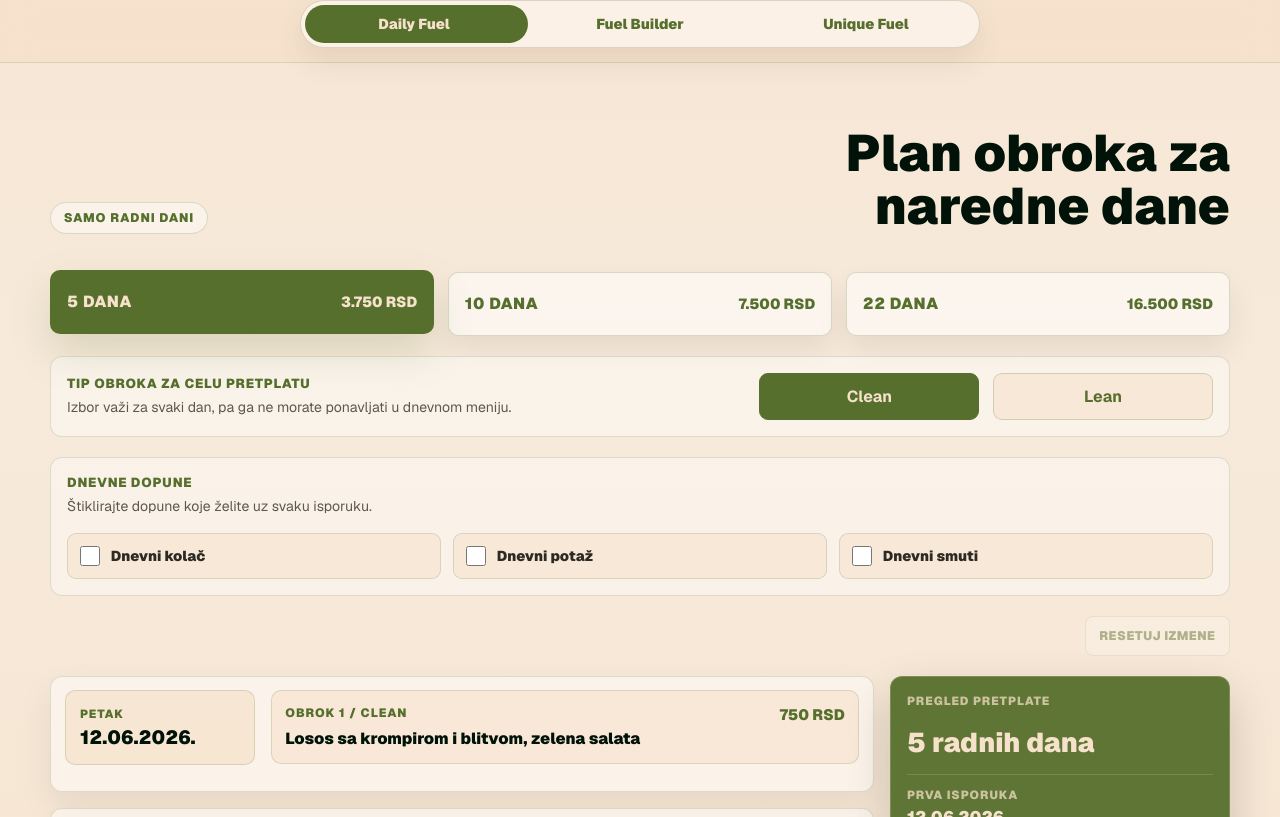
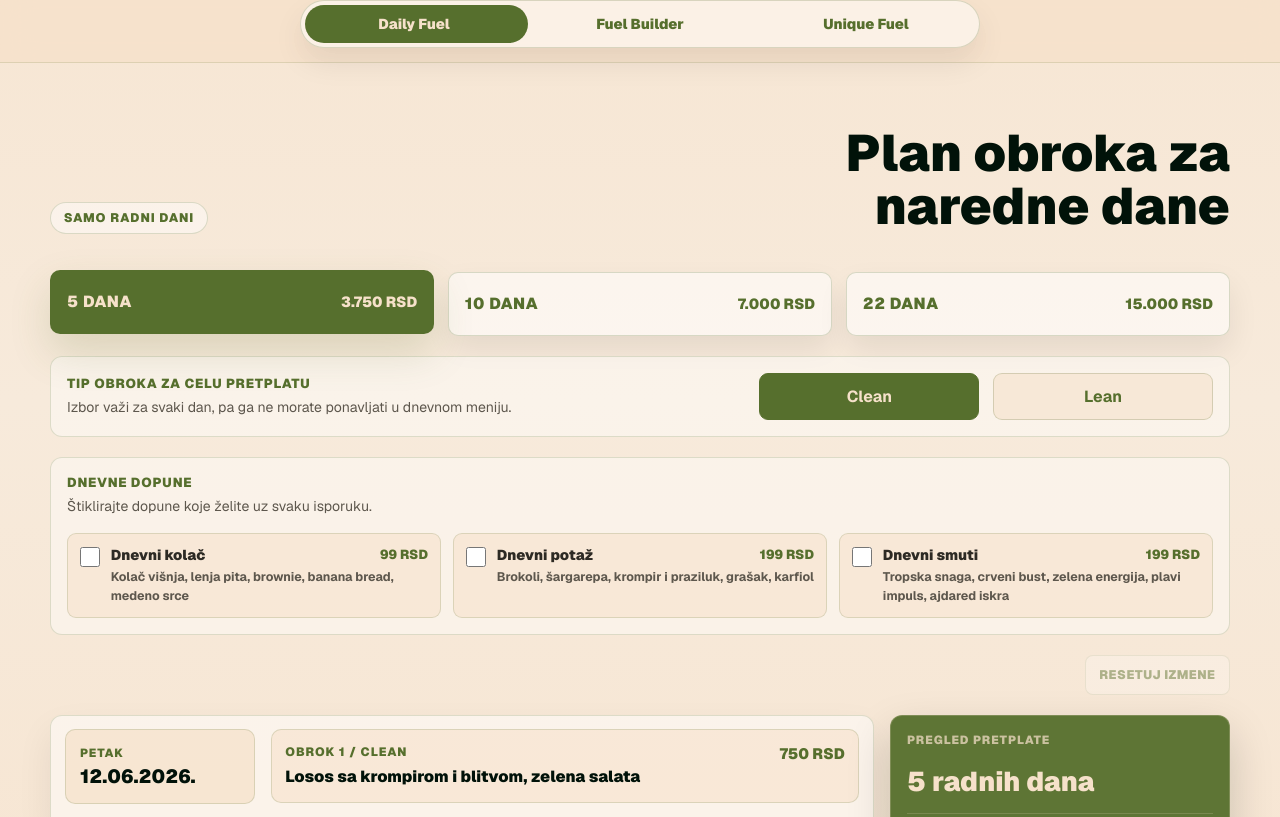
Before and after one commit to nemanja2424/ketering2, a Next.js app: page /poruci in a window 1280 px wide. Shown: the part 580-1397 px from the top of the page. Built offline with nearby package versions, Linux system fonts and the light colour scheme.

Commit message:
pre nego sjebem nesto i predjem na nikoline zahteve

```diff
--- a/src/app/poruci/page.jsx
+++ b/src/app/poruci/page.jsx
@@ -10,6 +10,17 @@ const VARIANT_PRICES_RSD = {
   lean: 850,
 };
 
+const SUBSCRIPTION_PLAN_PRICES_RSD = {
+  clean: {
+    10: 7000,
+    22: 15000,
+  },
+  lean: {
+    10: 8000,
+    22: 17000,
+  },
+};
+
 const SUBSCRIPTION_OPTIONS = [
   { days: 5, label: '5 dana' },
   { days: 10, label: '10 dana' },
@@ -20,37 +31,40 @@ const SUBSCRIPTION_EXTRAS = [
   {
     id: 'dnevni-kolac',
     label: 'Dnevni kolač',
-    priceRsd: 350,
+    priceRsd: 99,
+    description: 'Kolač višnja, lenja pita, brownie, banana bread, medeno srce',
     rotation: {
-      ponedeljak: 'Protein kuglice',
-      utorak: 'Mini cheesecake',
-      sreda: 'Čia puding',
-      cetvrtak: 'Kolač sa jabukom',
-      petak: 'Čokoladni mus',
+      ponedeljak: 'Kolač višnja',
+      utorak: 'Lenja pita',
+      sreda: 'Brownie',
+      cetvrtak: 'Banana bread',
+      petak: 'Medeno srce',
     },
   },
   {
     id: 'dnevni-potaz',
     label: 'Dnevni potaž',
-    priceRsd: 340,
+    priceRsd: 199,
+    description: 'Brokoli, šargarepa, krompir i praziluk, grašak, karfiol',
     rotation: {
-      ponedeljak: 'Potaž od bundeve',
-      utorak: 'Potaž od brokolija',
-      sreda: 'Potaž od pečuraka',
-      cetvrtak: 'Potaž od karfiola',
-      petak: 'Potaž od paradajza',
+      ponedeljak: 'Brokoli',
+      utorak: 'Šargarepa',
+      sreda: 'Krompir i praziluk',
+      cetvrtak: 'Grašak',
+      petak: 'Karfiol',
     },
   },
   {
     id: 'dnevni-smuti',
     label: 'Dnevni smuti',
-    priceRsd: 430,
+    priceRsd: 199,
+    description: 'Tropska snaga, crveni bust, zelena energija, plavi impuls, ajdared iskra',
     rotation: {
-      ponedeljak: 'Zeleni smuti',
-      utorak: 'Smuti sa bobicama',
-      sreda: 'Protein smuti',
-      cetvrtak: 'Mango smuti',
-      petak: 'Kakao-banana smuti',
+      ponedeljak: 'Tropska snaga',
+      utorak: 'Crveni bust',
+      sreda: 'Zelena energija',
+      cetvrtak: 'Plavi impuls',
+      petak: 'Ajdared iskra',
     },
   },
 ];
@@ -277,6 +291,21 @@ function formatRsd(value) {
   return `${value.toLocaleString('sr-RS')} RSD`;
 }
 
+function getSubscriptionPlanPrice(variant, days) {
+  return SUBSCRIPTION_PLAN_PRICES_RSD[variant]?.[days] ?? days * VARIANT_PRICES_RSD[variant];
+}
+
+function getDistributedPrice(totalRsd, itemCount, itemIndex) {
+  if (itemCount <= 0) {
+    return 0;
+  }
+
+  const basePrice = Math.floor(totalRsd / itemCount);
+  const remainder = totalRsd - basePrice * itemCount;
+
+  return basePrice + (itemIndex < remainder ? 1 : 0);
+}
+
 function normalizeQuantity(value) {
   const quantity = Number(value);
   return Number.isFinite(quantity) ? Math.max(0, Math.min(999, Math.floor(quantity))) : 0;
@@ -425,12 +454,12 @@ function OrderContent() {
   const selectedSubscriptionExtras = SUBSCRIPTION_EXTRAS.filter((extra) =>
     subscriptionExtraIds.includes(extra.id)
   );
+  const subscriptionBasePrice = getSubscriptionPlanPrice(subscriptionVariant, subscriptionDays);
   const subscriptionExtrasTotal = selectedSubscriptionExtras.reduce(
     (sum, extra) => sum + extra.priceRsd * subscriptionDays,
     0
   );
-  const subscriptionTotal =
-    subscriptionPlan.reduce((sum, day) => sum + day.priceRsd, 0) + subscriptionExtrasTotal;
+  const subscriptionTotal = subscriptionBasePrice + subscriptionExtrasTotal;
 
   const customMealSummaries = useMemo(() => {
     return customMeals.map((meal, mealIndex) => {
@@ -577,6 +606,10 @@ function OrderContent() {
 
     try {
       const now = new Date().toISOString();
+      const orderSubscriptionPlan = subscriptionPlan.map((day, dayIndex) => ({
+        ...day,
+        orderPriceRsd: getDistributedPrice(subscriptionBasePrice, subscriptionPlan.length, dayIndex),
+      }));
       const order = {
         id: createDraftId(),
         status: 'draft',
@@ -593,11 +626,13 @@ function OrderContent() {
             id: extra.id,
             name: extra.label,
             priceRsdPerDay: extra.priceRsd,
+            description: extra.description,
             rotation: extra.rotation,
           })),
-          items: subscriptionPlan,
+          items: orderSubscriptionPlan,
+          planPriceRsd: subscriptionBasePrice,
         },
-        selectedDishes: subscriptionPlan.flatMap((day) => [
+        selectedDishes: orderSubscriptionPlan.flatMap((day) => [
           {
             id: `${day.date}-obrok-${day.mealNumber}-${day.variant}`,
             name: `${day.formattedDate} - Obrok ${day.mealNumber} ${day.variantLabel}`,
@@ -608,7 +643,7 @@ function OrderContent() {
             variant: day.variantLabel,
             mealNumber: day.mealNumber,
             description: day.description,
-            priceRsdPerPerson: day.priceRsd,
+            priceRsdPerPerson: day.orderPriceRsd,
           },
           ...selectedSubscriptionExtras.map((extra) => ({
             id: `${day.date}-${extra.id}`,
@@ -992,7 +1027,7 @@ function OrderContent() {
                   onClick={() => setSubscriptionDays(option.days)}
                 >
                   <span>{option.label}</span>
-                  <strong>{formatRsd(option.days * VARIANT_PRICES_RSD[subscriptionVariant])}</strong>
+                  <strong>{formatRsd(getSubscriptionPlanPrice(subscriptionVariant, option.days))}</strong>
                 </button>
               ))}
             </div>
@@ -1027,25 +1062,14 @@ function OrderContent() {
                       checked={subscriptionExtraIds.includes(extra.id)}
                       onChange={() => handleSubscriptionExtraToggle(extra.id)}
                     />
-                    <span>{extra.label}</span>
+                    <span className={styles.extraOptionContent}>
+                      <span className={styles.extraOptionName}>{extra.label}</span>
+                      <strong>{formatRsd(extra.priceRsd)}</strong>
+                      <span className={styles.extraOptionDescription}>{extra.description}</span>
+                    </span>
                   </label>
                 ))}
               </div>
-              {selectedSubscriptionExtras.length > 0 && (
-                <div className={styles.rotationList}>
-                  <strong>Nedeljna rotacija</strong>
-                  {selectedSubscriptionExtras.map((extra) => (
-                    <div key={extra.id}>
-                      <span>{extra.label}</span>
-                      <p>
-                        {Object.entries(extra.rotation)
-                          .map(([day, product]) => `${DAY_LABELS[day]}: ${product}`)
-                          .join(' / ')}
-                      </p>
-                    </div>
-                  ))}
-                </div>
-              )}
             </section>
 
             <div className={styles.planActions}>
--- a/src/app/poruci/page.module.css
+++ b/src/app/poruci/page.module.css
@@ -730,7 +730,7 @@
 .extraOption {
   display: grid;
   grid-template-columns: 22px minmax(0, 1fr);
-  align-items: center;
+  align-items: flex-start;
   gap: 0.55rem;
   padding: 0.75rem;
   background: rgba(246, 225, 202, 0.58);
@@ -742,20 +742,39 @@
 .extraOption input {
   width: 20px;
   height: 20px;
-  margin: 0;
+  margin: 0.1rem 0 0;
   accent-color: #566f2d;
 }
 
-.extraOption span {
+.extraOptionContent {
+  display: grid;
+  grid-template-columns: minmax(0, 1fr) auto;
+  gap: 0.24rem 0.6rem;
+  min-width: 0;
+}
+
+.extraOptionName {
+  min-width: 0;
   color: #2d2a24;
   font-size: 0.9rem;
   font-weight: 850;
-}
-
-.extraOption strong {
-  grid-column: 2;
-  color: #566f2d;
+  line-height: 1.3;
+}
+
+.extraOptionContent strong {
+  color: #566f2d;
+  font-size: 0.82rem;
+  font-weight: 950;
+  text-align: right;
+  white-space: nowrap;
+}
+
+.extraOptionDescription {
+  grid-column: 1 / -1;
+  color: #5d574d;
   font-size: 0.78rem;
+  font-weight: 700;
+  line-height: 1.45;
 }
 
 .rotationList {
```
Also changed, not shown: src/app/ketering/page.jsx (+17 -11 lines), src/app/placanje/page.jsx (+11 -9 lines).
